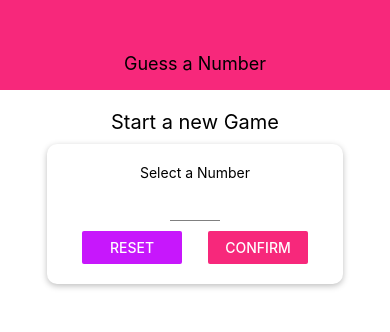
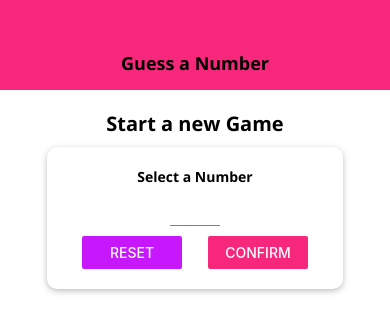
Before and after one commit to Pratikkshirsagar/guess-a-number, a React Native app: screen / in a window 390 px wide. Shown: the top 332 px of the page. Built offline with nearby package versions, Linux system fonts and the light colour scheme.

Commit message:
font added

```diff
--- a/App.js
+++ b/App.js
@@ -1,14 +1,34 @@
 import React, { useState } from 'react';
 import { StyleSheet, View } from 'react-native';
+import * as Font from 'expo-font';
+import { AppLoading } from 'expo';
 
 import Header from './components/Header';
 import StartGameScreen from './screens/StartGameScreen';
 import GameScreen from './screens/GameScreen';
 import GameOverScreen from './screens/GameOverScreen';
 
+const fetchFonts = () => {
+  return Font.loadAsync({
+    'open-sanse': require('./assets/fonts/OpenSans-Regular.ttf'),
+    'open-sanse-bold': require('./assets/fonts/OpenSans-Bold.ttf'),
+  });
+};
+
 export default function App() {
   const [userNumber, setUserNumber] = useState();
   const [guessRounds, setGuessRounds] = useState(0);
+  const [dataLoaded, setDataLoaded] = useState(false);
+
+  if (!dataLoaded) {
+    return (
+      <AppLoading
+        startAsync={fetchFonts}
+        onFinish={() => setDataLoaded(true)}
+        onError={() => console.log('Fail')}
+      />
+    );
+  }
 
   const configureNewGameHandler = () => {
     setGuessRounds(0);
--- /dev/null
+++ b/components/BodyText.js
@@ -0,0 +1,14 @@
+import React from 'react';
+import { Text, View, StyleSheet } from 'react-native';
+
+const BodyText = (props) => {
+  return <Text style={styles.body}>{props.children}</Text>;
+};
+
+const styles = StyleSheet.create({
+  body: {
+    fontFamily: 'open-sanse-bold',
+  },
+});
+
+export default BodyText;
--- a/components/Header.js
+++ b/components/Header.js
@@ -22,6 +22,7 @@ const styles = StyleSheet.create({
   headerTitle: {
     color: 'black',
     fontSize: 18,
+    fontFamily: 'open-sanse-bold',
   },
 });
 
--- a/package.json
+++ b/package.json
@@ -9,6 +9,7 @@
   },
   "dependencies": {
     "expo": "~37.0.3",
+    "expo-font": "^8.1.1",
     "react": "~16.9.0",
     "react-dom": "~16.9.0",
     "react-native": "https://github.com/expo/react-native/archive/sdk-37.0.1.tar.gz",
--- a/screens/StartGameScreen.js
+++ b/screens/StartGameScreen.js
@@ -11,6 +11,7 @@ import {
 import Card from '../components/Card';
 import Input from '../components/Input';
 import NumberContainer from '../components/NumberContainer';
+import BodyText from '../components/BodyText';
 
 import Colors from '../constants/color';
 
@@ -45,7 +46,7 @@ const StartGameScreen = (props) => {
   if (confirmed) {
     confirmedOutput = (
       <Card style={styles.summeryContainer}>
-        <Text>You Selected</Text>
+        <BodyText>You Selected</BodyText>
         <NumberContainer>{selectedNumber}</NumberContainer>
         <Button title="START GAME" onPress={() => props.onStartGame(selectedNumber)} />
       </Card>
@@ -57,7 +58,7 @@ const StartGameScreen = (props) => {
       <View style={styles.screen}>
         <Text style={styles.title}>Start a new Game</Text>
         <Card style={styles.inputContainer}>
-          <Text>Select a Number</Text>
+          <BodyText>Select a Number</BodyText>
           <Input
             style={styles.input}
             blurOnSubmit
@@ -92,6 +93,7 @@ const styles = StyleSheet.create({
   title: {
     fontSize: 20,
     marginVertical: 10,
+    fontFamily: 'open-sanse-bold',
   },
   inputContainer: {
     width: 300,
@@ -115,6 +117,9 @@ const styles = StyleSheet.create({
     marginTop: 20,
     alignItems: 'center',
   },
+  text: {
+    fontFamily: 'open-sanse-bold',
+  },
 });
 
 export default StartGameScreen;
```
Also changed, not shown: assets/fonts/OpenSans-Bold.ttf (added), assets/fonts/OpenSans-Regular.ttf (added).
